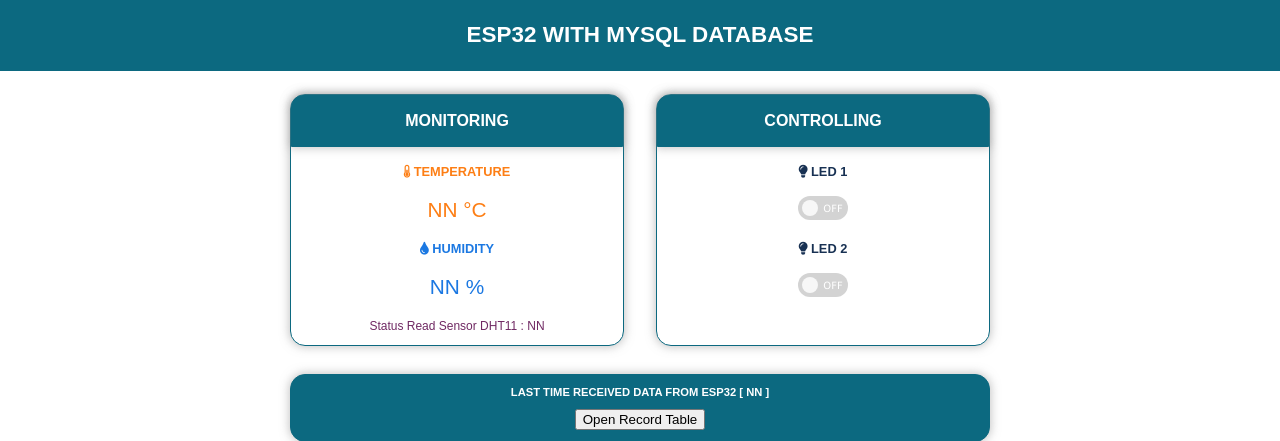
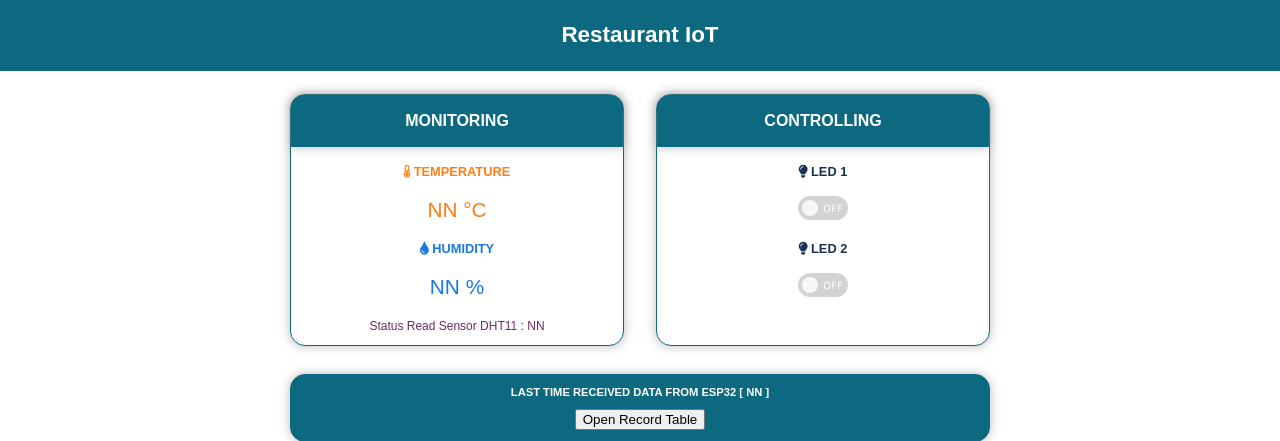
Before and after one commit to carlosgd17/restaurant-iot, a PHP site: page / in a window 1280 px wide. Shown: the top 441 px of the page. Run offline with PHP 8.4, Linux system fonts and the light colour scheme; data that the repository does not hold is empty.

Commit message:
visual changes

```diff
--- a/index.php
+++ b/index.php
@@ -1,10 +1,11 @@
 <!DOCTYPE HTML>
 <html>
   <head>
-    <title>ESP32 WITH MYSQL DATABASE</title>
+    <title>Restaurant IoT</title>
     <meta name="viewport" content="width=device-width, initial-scale=1">
     <link rel="stylesheet" href="https://use.fontawesome.com/releases/v5.7.2/css/all.css" integrity="sha384-fnmOCqbTlWIlj8LyTjo7mOUStjsKC4pOpQbqyi7RrhN7udi9RwhKkMHpvLbHG9Sr" crossorigin="anonymous">
     <link rel="icon" href="data:,">
+	  <link rel="shortcut icon" type="x-icon" href="https://cdn-icons-png.freepik.com/512/6357/6357665.png">
     <style>
       html {font-family: Arial; display: inline-block; text-align: center;}
       p {font-size: 1.2rem;}
@@ -100,7 +101,7 @@
 
   <body>
     <div class="topnav">
-      <h3>ESP32 WITH MYSQL DATABASE</h3>
+      <h3>Restaurant IoT</h3>
     </div>
 
     <br>
```
